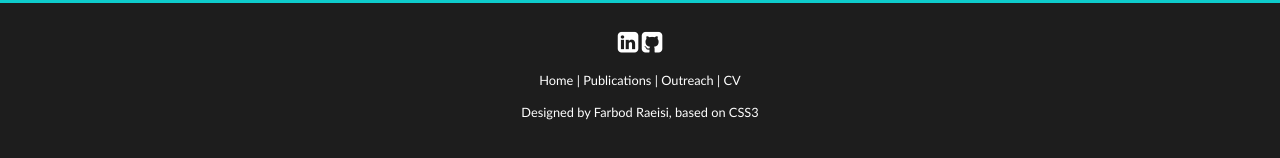
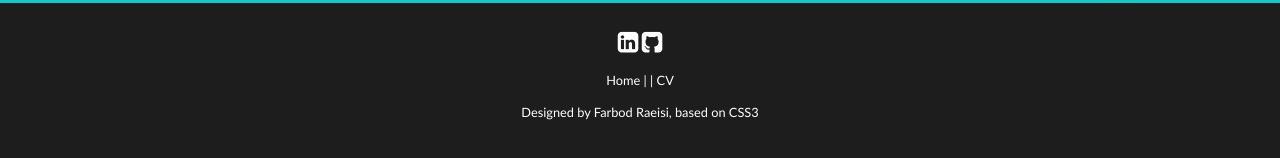
Before and after one commit to farbod02/farbod02.github.io, a plain HTML site: page index.html in a window 1280 px wide. Shown: the part 695-853 px from the top of the page. Drawn offline with Linux system fonts and the light colour scheme; some icons are missing; files whose address does not match are found by name.

Commit message:
Update index.html

```diff
--- a/index.html
+++ b/index.html
@@ -78,7 +78,7 @@
         <a href="https://www.instagram.com/astroferi" class="instagram"><font size="5"><i class="icon-instagram-square"></i></font></a>
       	<!-- a href="http://www.instagram.com/astroferi" class="icon-instagram-square"><font size="5"><i class="icon-instagram-square"></i></font></a -->
       	<a href="https://github.com/farbod02" class="github"><font size="5"><i class="icon-github-square"></i></font></a></p>
-      <p><a href="index.html">Home</a> | <a href="Publications.html">Publications</a> | <a href="Outreach.html">Outreach</a> | <a href="Resume_ms.pdf">CV</a></p>
+      <p><a href="index.html">Home</a> | <!--a href="Publications.html">Publications</a> | <a href="Outreach.html">Outreach</a--> | <a href="Resume_ms.pdf">CV</a></p>
       <p>Designed by Farbod Raeisi, based on CSS3</p>
     </footer>
   </div>
```
